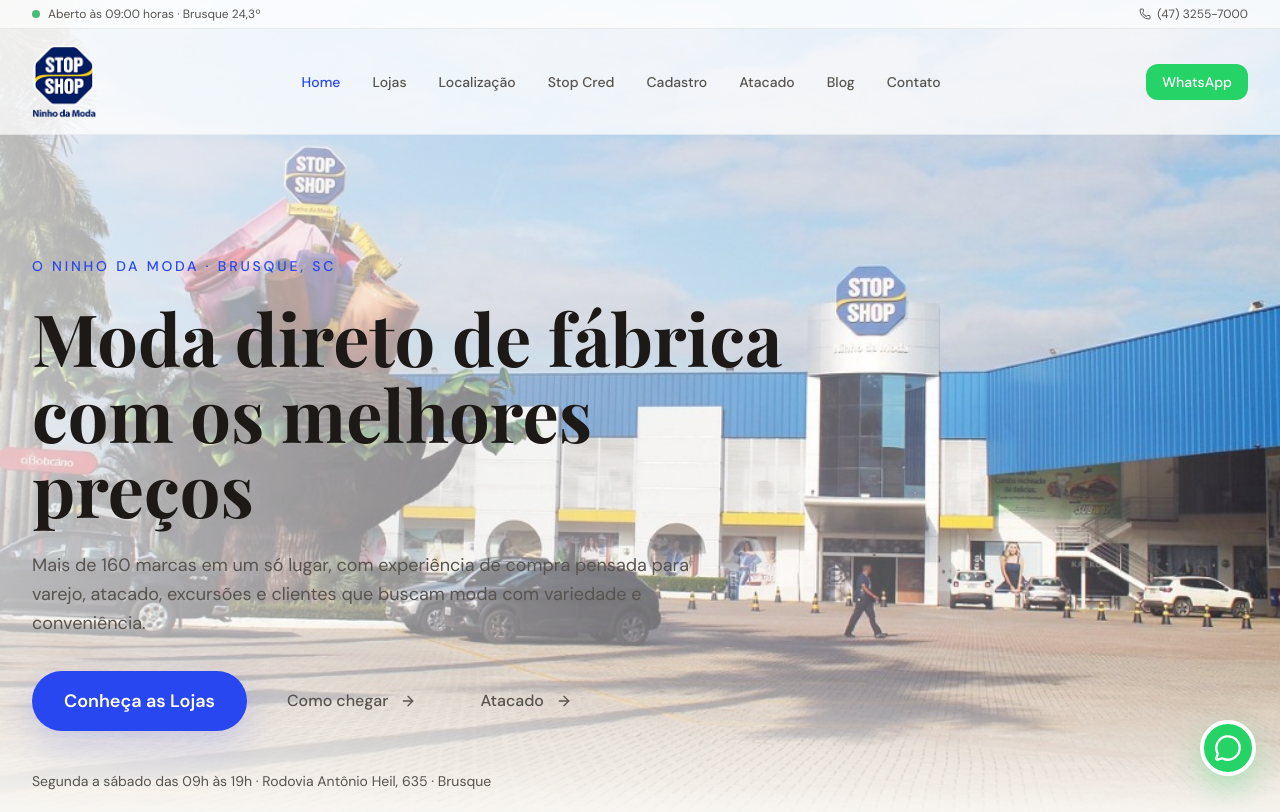
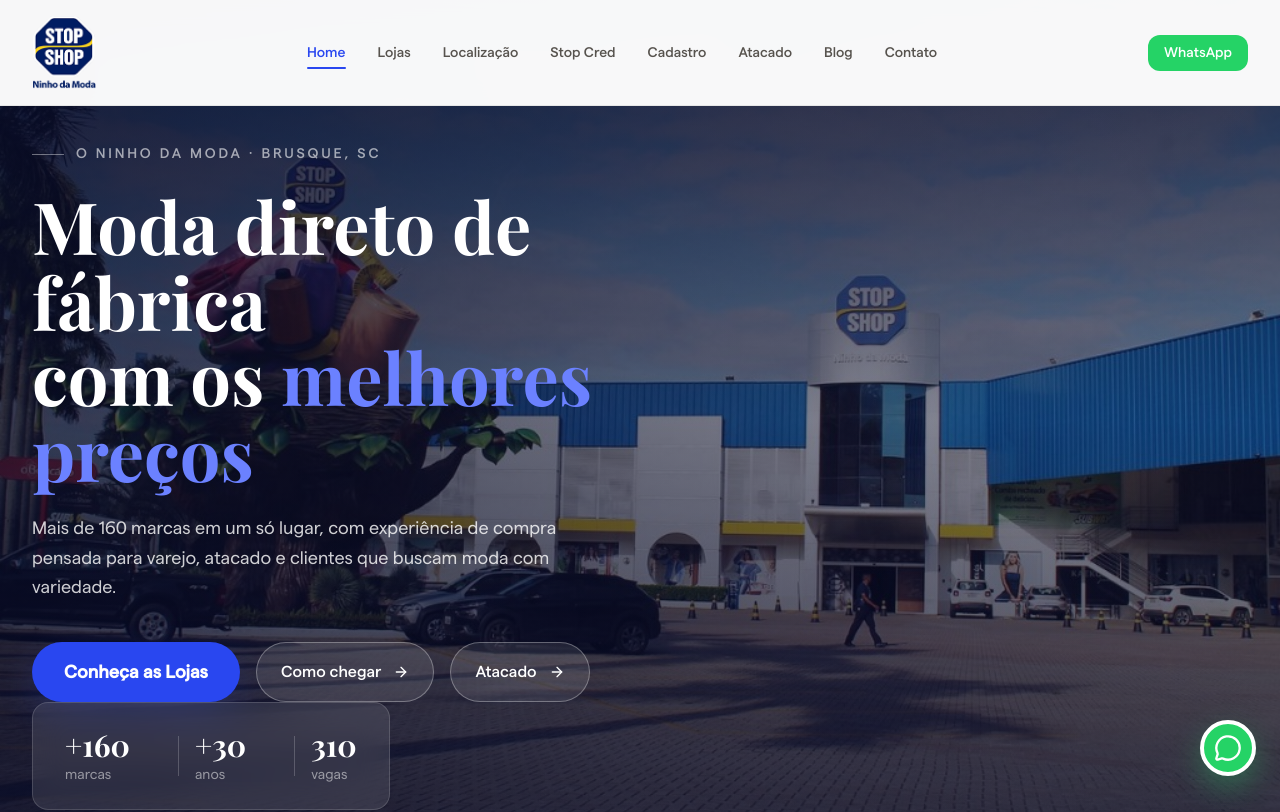
Before and after one commit to roger-rocha/stopshop, a Next.js app: page / in a window 1280 px wide. Shown: the top 812 px of the page. Built offline with nearby package versions, Linux system fonts and the light colour scheme; a web font is replaced by a local one.

Commit message:
Polish hero, remove utility bar, switch body font to Matter

```diff
--- a/src/app/globals.css
+++ b/src/app/globals.css
@@ -42,7 +42,7 @@
 
   /* Fonts */
   --font-display: var(--font-playfair), "Playfair Display", serif;
-  --font-body: var(--font-dm-sans), "DM Sans", sans-serif;
+  --font-body: var(--font-matter), "Matter", sans-serif;
 
   /* Font sizes — fluid with clamp */
   --font-size-hero: clamp(2.2rem, 6vw, 4.5rem);
--- a/src/components/layout/Navbar.tsx
+++ b/src/components/layout/Navbar.tsx
@@ -5,10 +5,9 @@
 import Link from "next/link";
 import { usePathname } from "next/navigation";
 import { motion, useScroll, useTransform } from "motion/react";
-import { Menu, X, MessageCircle, Phone } from "lucide-react";
+import { Menu, X, MessageCircle } from "lucide-react";
 import { CTAButton } from "@/components/ui/CTAButton";
 import { MobileNav } from "./MobileNav";
-import { formatPhone } from "@/lib/utils";
 import { siteContact, siteNavigation } from "@/lib/site";
 
 export function Navbar() {
@@ -16,41 +15,20 @@
   const pathname = usePathname();
   const { scrollY } = useScroll();
 
-  const bgOpacity = useTransform(scrollY, [0, 100], [0.75, 0.96]);
-  const blurValue = useTransform(scrollY, [0, 100], [0, 20]);
+  const bgOpacity = useTransform(scrollY, [0, 100], [0.97, 0.99]);
+  const blurValue = useTransform(scrollY, [0, 100], [12, 20]);
   const navLinks = siteNavigation;
 
   return (
     <>
-      {/* Utility bar — desktop only */}
-      <div className="fixed left-0 right-0 top-0 z-[51] hidden border-b border-border-default bg-white/90 text-text-primary backdrop-blur-sm sm:block">
-        <div className="mx-auto flex max-w-7xl items-center justify-between px-5 py-1.5 sm:px-8 text-xs">
-          <div className="flex items-center gap-2">
-            <span className="inline-block h-2 w-2 rounded-full bg-success animate-pulse" />
-            <span className="text-text-secondary">
-              Aberto às 09:00 horas · Brusque {siteContact.temperature}
-            </span>
-          </div>
-          <a
-            href={`tel:${siteContact.phone}`}
-            className="flex items-center gap-1.5 text-text-secondary hover:text-brand-coral"
-          >
-            <Phone className="h-3 w-3" />
-            {formatPhone(siteContact.phone)}
-          </a>
-        </div>
-      </div>
-
       <motion.header
-        className="fixed left-0 right-0 z-50 top-0 sm:top-[29px]"
+        className="fixed left-0 right-0 z-50 top-0"
         style={{
           backgroundColor: useTransform(
             bgOpacity,
             (v) => `rgba(255, 255, 255, ${v})`
           ),
-          backdropFilter: useTransform(blurValue, (v) =>
-            v > 1 ? `blur(${v}px)` : "none"
-          ),
+          backdropFilter: useTransform(blurValue, (v) => `blur(${v}px)`),
           borderBottomColor: useTransform(
             bgOpacity,
             (v) => `rgba(28, 25, 23, ${v * 0.08})`
@@ -93,11 +71,18 @@
                 key={link.href}
                 href={link.href}
                 aria-current={pathname === link.href ? "page" : undefined}
-                className={`text-sm font-medium transition-colors hover:text-brand-coral ${
+                className={`relative text-sm font-medium transition-colors hover:text-brand-coral ${
                   pathname === link.href ? "text-brand-coral" : "text-text-secondary"
                 }`}
               >
                 {link.label}
+                {pathname === link.href && (
+                  <motion.span
+                    layoutId="nav-indicator"
+                    className="absolute -bottom-1.5 left-0 right-0 h-0.5 rounded-full bg-brand-coral"
+                    transition={{ duration: 0.3, ease: [0.16, 1, 0.3, 1] }}
+                  />
+                )}
               </Link>
             ))}
           </div>
--- a/src/components/sections/HeroSection.tsx
+++ b/src/components/sections/HeroSection.tsx
@@ -5,7 +5,6 @@
 import { CTAButton } from "@/components/ui/CTAButton";
 import { CounterAnimation } from "@/components/motion/CounterAnimation";
 import { ArrowRight } from "lucide-react";
-import { siteContact } from "@/lib/site";
 
 const heroStats = [
   { value: 160, prefix: "+", label: "marcas" },
@@ -17,98 +16,102 @@
 
 export function HeroSection() {
   return (
-    <section className="relative flex min-h-screen flex-col overflow-hidden bg-[image:var(--gradient-hero-fade)] pt-28 sm:pt-32">
-      {/* Background image */}
-      <div className="absolute inset-x-0 top-0 h-[78%]">
+    <section className="relative flex min-h-[92svh] flex-col overflow-hidden bg-brand-navy">
+      {/* Background image — shifted down to show building, not sky */}
+      <div className="absolute inset-0">
         <Image
           src="/images/stopshop-hero.png"
           alt="Fachada do Stop Shop em Brusque"
           fill
-          className="object-cover object-center"
+          className="object-cover object-[center_65%]"
           priority
         />
-        <div className="absolute inset-0 bg-[linear-gradient(90deg,_rgba(255,255,255,0.72)_0%,_rgba(255,255,255,0.45)_48%,_rgba(255,255,255,0.10)_100%)]" />
-        <div className="absolute inset-x-0 bottom-0 h-40 bg-[linear-gradient(180deg,_transparent_0%,_#faf8f4_100%)]" aria-hidden="true" />
+        {/* Rich overlay — darker at top and bottom, lighter in the middle to let building show */}
+        <div className="absolute inset-0 bg-gradient-to-b from-[rgba(8,12,40,0.85)] via-[rgba(8,12,40,0.45)] to-[rgba(8,12,40,0.80)]" />
+        {/* Left-side overlay for text readability */}
+        <div className="absolute inset-0 bg-gradient-to-r from-[rgba(8,12,40,0.50)] via-[rgba(8,12,40,0.20)] to-transparent" />
       </div>
 
-      {/* Content */}
-      <div className="relative z-10 flex flex-1 items-center">
-        <div className="mx-auto w-full max-w-7xl px-5 py-32 sm:px-8">
-          <div className="max-w-3xl text-center lg:text-left">
-            <motion.p
+      {/* Content — top-aligned, not vertically centered */}
+      <div className="relative z-10 pt-32 sm:pt-36">
+        <div className="mx-auto w-full max-w-7xl px-5 sm:px-8">
+          <div className="max-w-2xl">
+            {/* Eyebrow */}
+            <motion.div
               initial={{ opacity: 0, y: 20 }}
               animate={{ opacity: 1, y: 0 }}
               transition={{ delay: 0.3, duration: 0.7, ease }}
-              className="text-sm font-medium uppercase tracking-[0.2em] text-brand-coral"
+              className="flex items-center gap-3"
             >
-              O Ninho da Moda · Brusque, SC
-            </motion.p>
+              <span className="h-px w-8 bg-white/40" aria-hidden="true" />
+              <p className="text-sm font-medium uppercase tracking-[0.2em] text-white/60">
+                O Ninho da Moda · Brusque, SC
+              </p>
+            </motion.div>
 
             <motion.h1
               initial={{ opacity: 0, y: 30 }}
               animate={{ opacity: 1, y: 0 }}
               transition={{ delay: 0.5, duration: 0.8, ease }}
-              className="mt-6 font-display text-[length:var(--font-size-hero)] font-bold leading-[1.05] text-text-primary"
+              className="mt-6 font-display text-[length:var(--font-size-hero)] font-bold leading-[1.05] text-white"
             >
-              Moda direto de fábrica com os melhores preços
+              Moda direto de fábrica{" "}
+              <br className="hidden sm:block" />
+              com os <em className="not-italic text-brand-coral-light">melhores preços</em>
             </motion.h1>
 
             <motion.p
               initial={{ opacity: 0, y: 30 }}
               animate={{ opacity: 1, y: 0 }}
               transition={{ delay: 0.7, duration: 0.8, ease }}
-              className="mx-auto mt-6 max-w-2xl text-lg leading-relaxed text-text-secondary lg:mx-0"
+              className="mt-6 max-w-xl text-lg leading-relaxed text-white/80"
             >
-              Mais de 160 marcas em um só lugar, com experiência de compra pensada para varejo, atacado, excursões e clientes que buscam moda com variedade e conveniência.
+              Mais de 160 marcas em um só lugar, com experiência de compra pensada para varejo, atacado e clientes que buscam moda com variedade.
             </motion.p>
 
             <motion.div
               initial={{ opacity: 0, y: 30 }}
               animate={{ opacity: 1, y: 0 }}
               transition={{ delay: 0.9, duration: 0.8, ease }}
-              className="mt-8 flex flex-col gap-4 sm:flex-row sm:justify-center lg:justify-start"
+              className="mt-10 flex flex-col gap-4 sm:flex-row"
             >
               <CTAButton href="/lojas" size="lg" className="rounded-full">
                 Conheça as Lojas
               </CTAButton>
-              <CTAButton variant="ghost" size="md" href="/localizacao" className="rounded-full">
+              <CTAButton variant="outline-light" size="md" href="/localizacao" className="rounded-full">
                 Como chegar
                 <ArrowRight className="ml-1 h-4 w-4" />
               </CTAButton>
-              <CTAButton variant="ghost" size="md" href="/atacado" className="rounded-full">
+              <CTAButton variant="outline-light" size="md" href="/atacado" className="rounded-full">
                 Atacado
                 <ArrowRight className="ml-1 h-4 w-4" />
               </CTAButton>
             </motion.div>
-
-            <motion.p
-              initial={{ opacity: 0, y: 30 }}
-              animate={{ opacity: 1, y: 0 }}
-              transition={{ delay: 1, duration: 0.8, ease }}
-              className="mt-10 text-sm text-text-secondary"
-            >
-              {siteContact.hours} · {siteContact.addressLine1} · {siteContact.city}
-            </motion.p>
           </div>
         </div>
       </div>
 
-      {/* Stats strip */}
+      {/* Stats bar — pinned to bottom */}
       <motion.div
-        initial={{ opacity: 0, y: 40 }}
+        initial={{ opacity: 0, y: 30 }}
         animate={{ opacity: 1, y: 0 }}
         transition={{ delay: 1.1, duration: 0.8, ease }}
-        className="relative z-10"
+        className="relative z-10 mt-auto"
       >
-        <div className="mx-auto max-w-7xl border-t border-border-default px-5 pb-10 pt-8 sm:px-8">
-          <div className="flex flex-col items-center justify-center gap-8 sm:flex-row sm:gap-16">
-            {heroStats.map((stat) => (
-              <div key={stat.label} className="text-center">
-                <div className="font-display text-2xl font-bold text-brand-coral sm:text-3xl">
-                  {stat.prefix}
-                  <CounterAnimation target={stat.value} />
+        <div className="mx-auto max-w-7xl px-5 pb-8 sm:px-8">
+          <div className="inline-flex flex-col gap-6 rounded-2xl border border-white/15 bg-white/10 px-8 py-6 backdrop-blur-lg sm:flex-row sm:gap-12">
+            {heroStats.map((stat, i) => (
+              <div key={stat.label} className="flex items-center gap-4">
+                {i > 0 && (
+                  <div className="hidden h-10 w-px bg-white/20 sm:block" aria-hidden="true" />
+                )}
+                <div>
+                  <div className="font-display text-2xl font-bold text-white sm:text-3xl">
+                    {stat.prefix}
+                    <CounterAnimation target={stat.value} />
+                  </div>
+                  <p className="mt-0.5 text-sm text-white/50">{stat.label}</p>
                 </div>
-                <p className="mt-1 text-sm text-text-secondary">{stat.label}</p>
               </div>
             ))}
           </div>
--- a/src/components/ui/CTAButton.tsx
+++ b/src/components/ui/CTAButton.tsx
@@ -14,6 +14,8 @@
     "border border-border-subtle bg-white text-text-primary hover:border-brand-coral hover:text-brand-coral hover:shadow-card",
   whatsapp: "bg-whatsapp text-white hover:bg-whatsapp-dark",
   ghost: "bg-transparent text-text-secondary hover:text-brand-coral",
+  "outline-light":
+    "border border-white/30 bg-white/10 text-white hover:bg-white/20 hover:border-white/50",
 };
 
 const sizes = {
```
Also changed, not shown: src/app/layout.tsx (+9 -5 lines), src/fonts/Matter-Medium.woff2 (added), src/fonts/Matter-Regular.woff2 (added).
